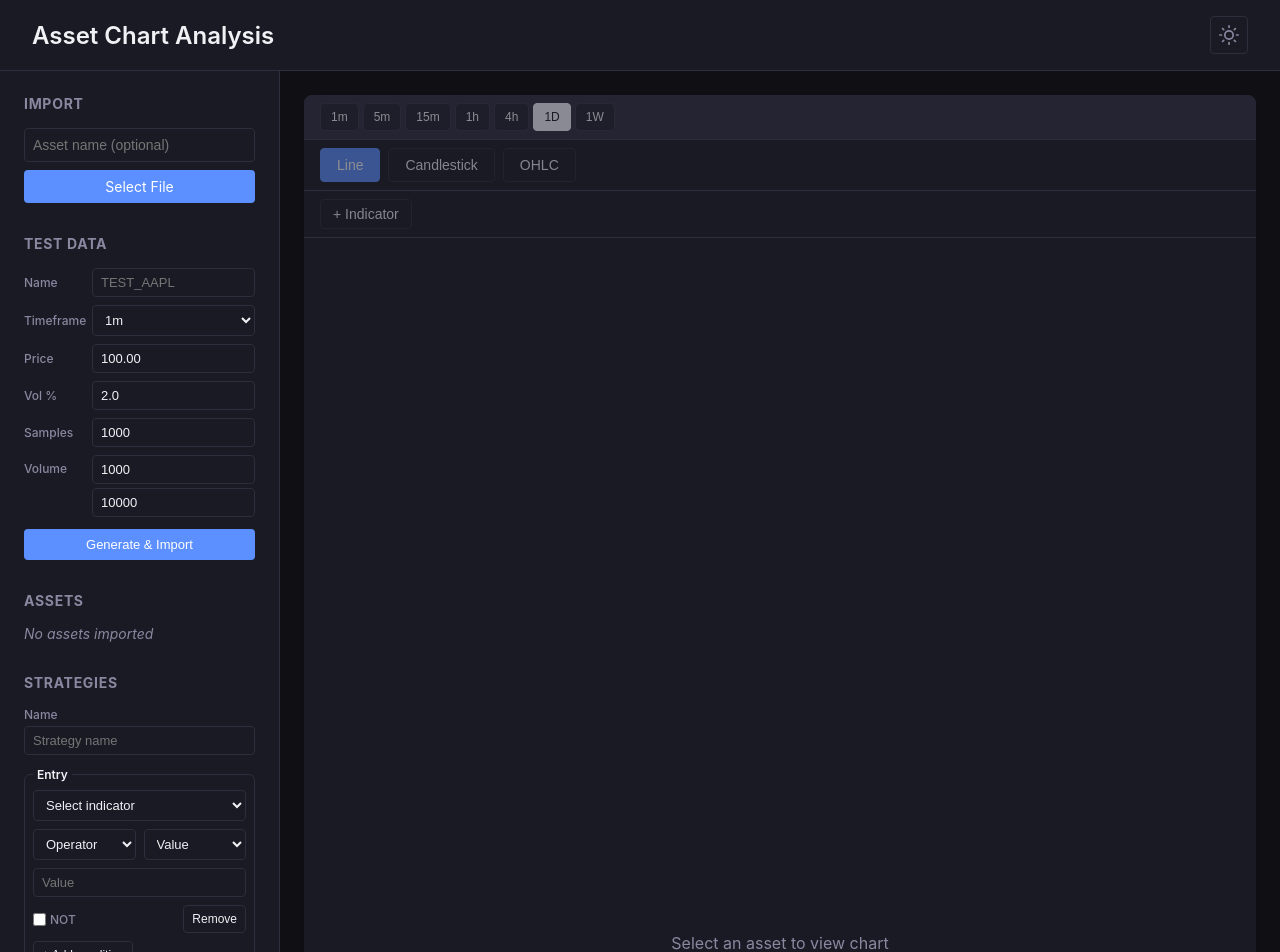
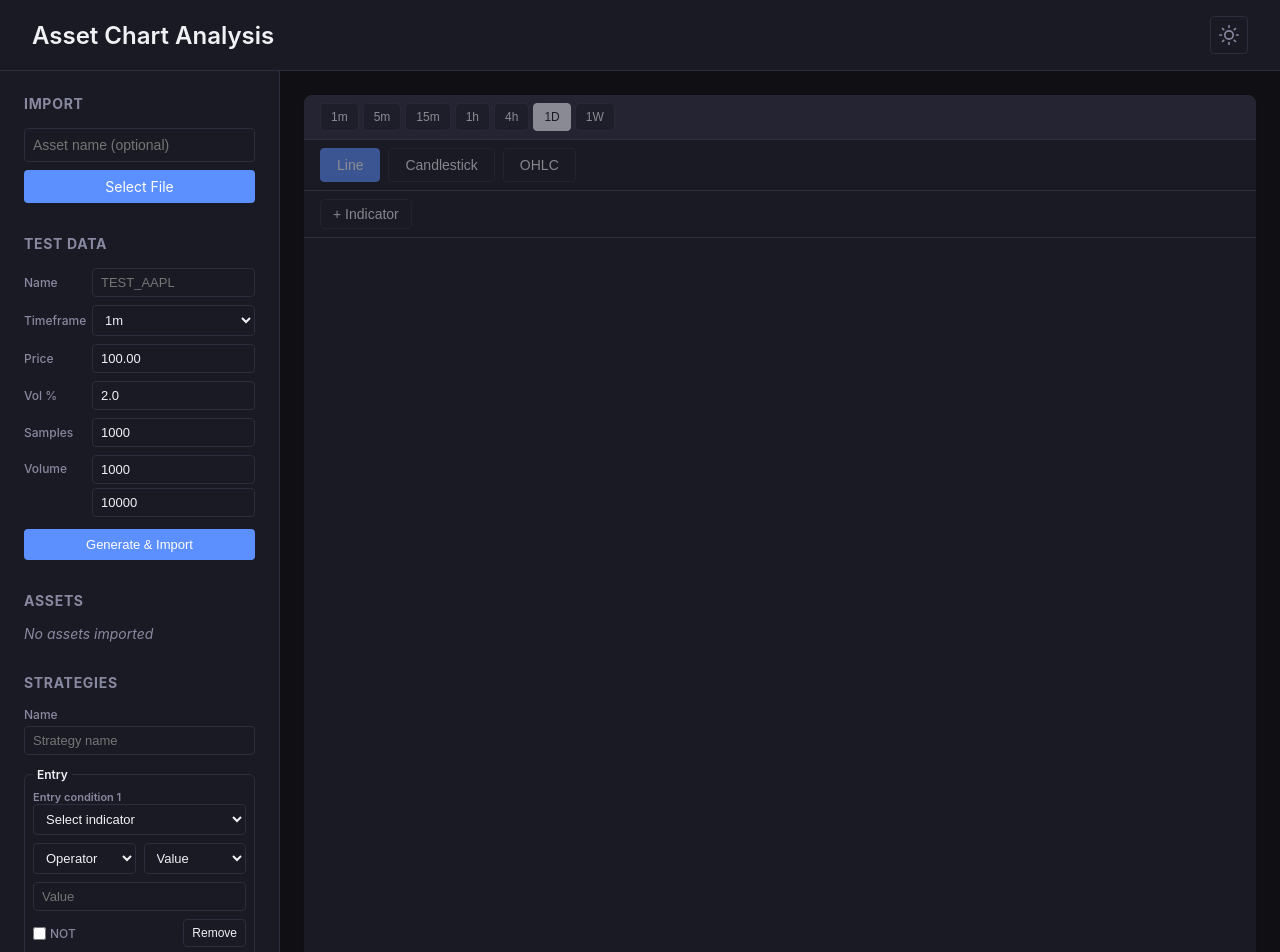
Before and after one commit to van2015/train2trade, a React (Vite) app: page / in a window 1280 px wide. Shown: the top 952 px of the page. Built offline with nearby package versions, Linux system fonts and the light colour scheme.

Commit message:
feat: improve condition handling and UI elements in StrategyBuilder

```diff
--- a/src/components/StrategyBuilder/StrategyBuilder.tsx
+++ b/src/components/StrategyBuilder/StrategyBuilder.tsx
@@ -28,7 +28,7 @@ function formatMissing(path: string): string {
   const [field, indexOrAttribute, attribute] = path.split('.');
   const label = FIELD_LABELS[field as ConditionField];
 
-  if (indexOrAttribute === 'conditions') return `${label} conditions`;
+  if (indexOrAttribute === 'conditions') return `${label}: no conditions`;
   if (attribute !== undefined) {
     return `${label} condition ${indexOrAttribute} ${ATTRIBUTE_LABELS[attribute] ?? attribute}`;
   }
@@ -39,10 +39,16 @@ function formatMissing(path: string): string {
 interface ParamInputsProps {
   params: ConditionIndicatorOption['params'];
   values: Record<string, number>;
+  labelPrefix: string;
   onChange: (key: string, value: number) => void;
 }
 
-function ParamInputs({ params, values, onChange }: ParamInputsProps) {
+function ParamInputs({
+  params,
+  values,
+  labelPrefix,
+  onChange,
+}: ParamInputsProps) {
   return (
     <div className="strategy-params">
       {params.map((param) => (
@@ -51,6 +57,7 @@ function ParamInputs({ params, values, onChange }: ParamInputsProps) {
           <input
             type="number"
             min={param.min}
+            aria-label={`${labelPrefix} ${param.label}`}
             value={values[param.key] ?? param.default}
             onChange={(event) =>
               onChange(param.key, Number(event.target.value))
@@ -99,7 +106,7 @@ export function StrategyBuilder() {
               <label className="strategy-field">
                 <span>Join with</span>
                 <select
-                  aria-label={`${label} connector`}
+                  aria-label={`${label} join with`}
                   value={group.connector}
                   onChange={(event) =>
                     update(() =>
@@ -126,7 +133,12 @@ export function StrategyBuilder() {
               const conditionLabel = `${label} condition ${index + 1}`;
 
               return (
-                <div key={condition.id} className="strategy-condition-item">
+                <fieldset
+                  key={condition.id}
+                  className="strategy-condition-item"
+                >
+                  <legend>{conditionLabel}</legend>
+
                   <select
                     aria-label={`${conditionLabel} indicator`}
                     value={condition.indicatorId ?? ''}
@@ -154,6 +166,7 @@ export function StrategyBuilder() {
                     <ParamInputs
                       params={option.params}
                       values={condition.params}
+                      labelPrefix={conditionLabel}
                       onChange={(key, value) =>
                         update(() =>
                           presenter.updateConditionParams(
@@ -237,6 +250,7 @@ export function StrategyBuilder() {
                         <ParamInputs
                           params={rightOption.params}
                           values={condition.rightParams}
+                          labelPrefix={`${conditionLabel} right`}
                           onChange={(key, value) =>
                             update(() =>
                               presenter.updateConditionRightParams(
@@ -272,13 +286,14 @@ export function StrategyBuilder() {
                     <label className="strategy-negated">
                       <input
                         type="checkbox"
+                        aria-label={`${conditionLabel} NOT`}
                         checked={condition.negated}
                         onChange={(event) =>
                           update(() =>
                             presenter.setConditionNegated(
                               field,
-                              index,
-                              event.target.checked
+                              event.target.checked,
+                              index
                             )
                           )
                         }
@@ -297,7 +312,7 @@ export function StrategyBuilder() {
                       Remove
                     </button>
                   </div>
-                </div>
+                </fieldset>
               );
             })}
 
--- a/src/index.css
+++ b/src/index.css
@@ -707,13 +707,23 @@ body {
   display: flex;
   flex-direction: column;
   gap: 0.5rem;
-  padding-top: 0.5rem;
+  min-width: 0;
+  margin: 0;
+  padding: 0.5rem 0 0;
+  border: 0;
   border-top: 1px dashed var(--border);
 }
 
 .strategy-condition-item:first-of-type {
   padding-top: 0;
   border-top: none;
+}
+
+.strategy-condition-item legend {
+  padding: 0;
+  font-size: 0.6875rem;
+  font-weight: 600;
+  color: var(--text-secondary);
 }
 
 .strategy-condition-actions {
--- a/src/strategy/StrategyDraftPresenter.ts
+++ b/src/strategy/StrategyDraftPresenter.ts
@@ -223,8 +223,8 @@ export class StrategyDraftPresenter {
 
   setConditionNegated(
     field: ConditionField,
-    index: number,
-    negated: boolean
+    negated: boolean,
+    index = 0
   ): void {
     const condition = this.conditionAt(field, index);
     if (!condition) return;
```
Also changed, not shown: 1 other file (tests, documents, lock files or other folders).
